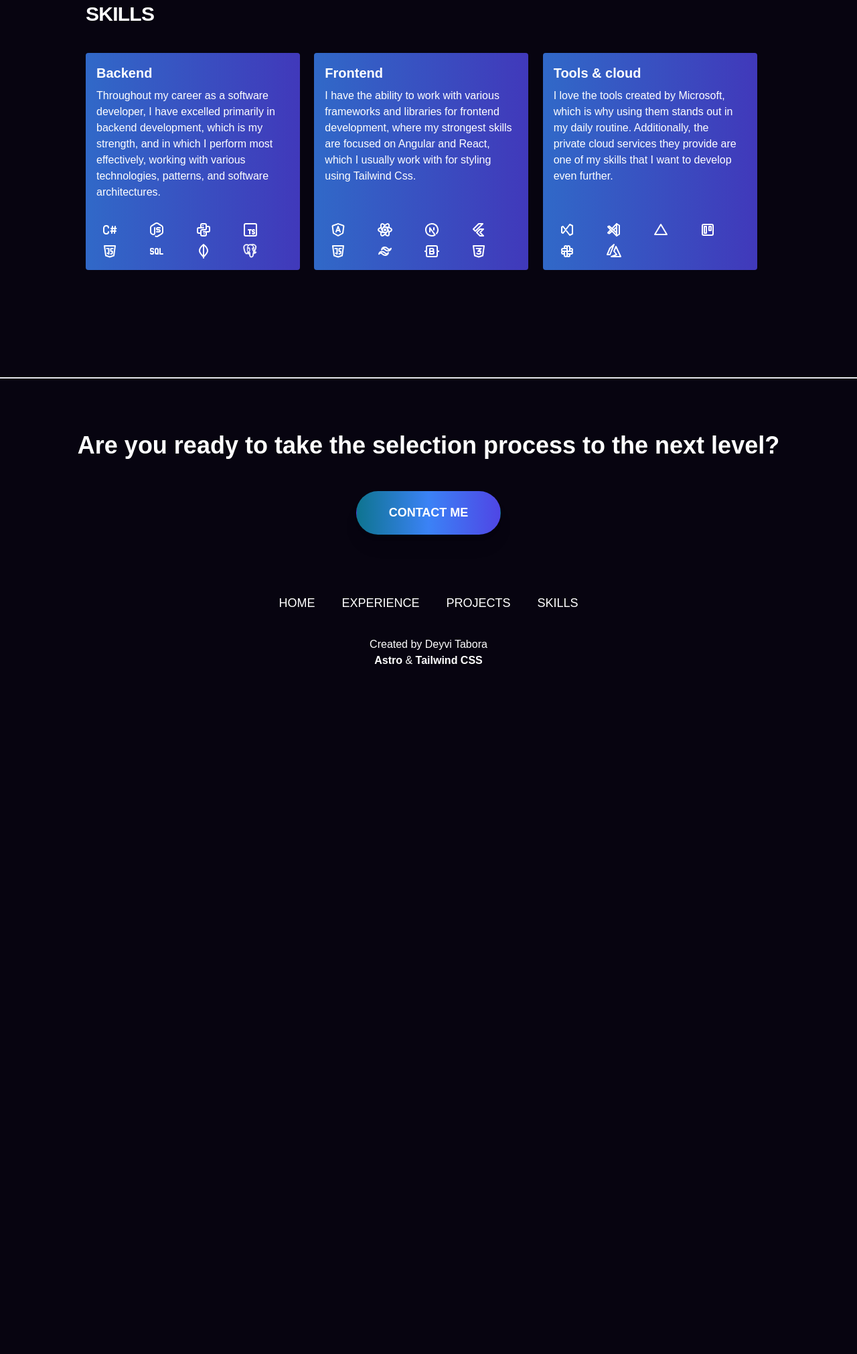
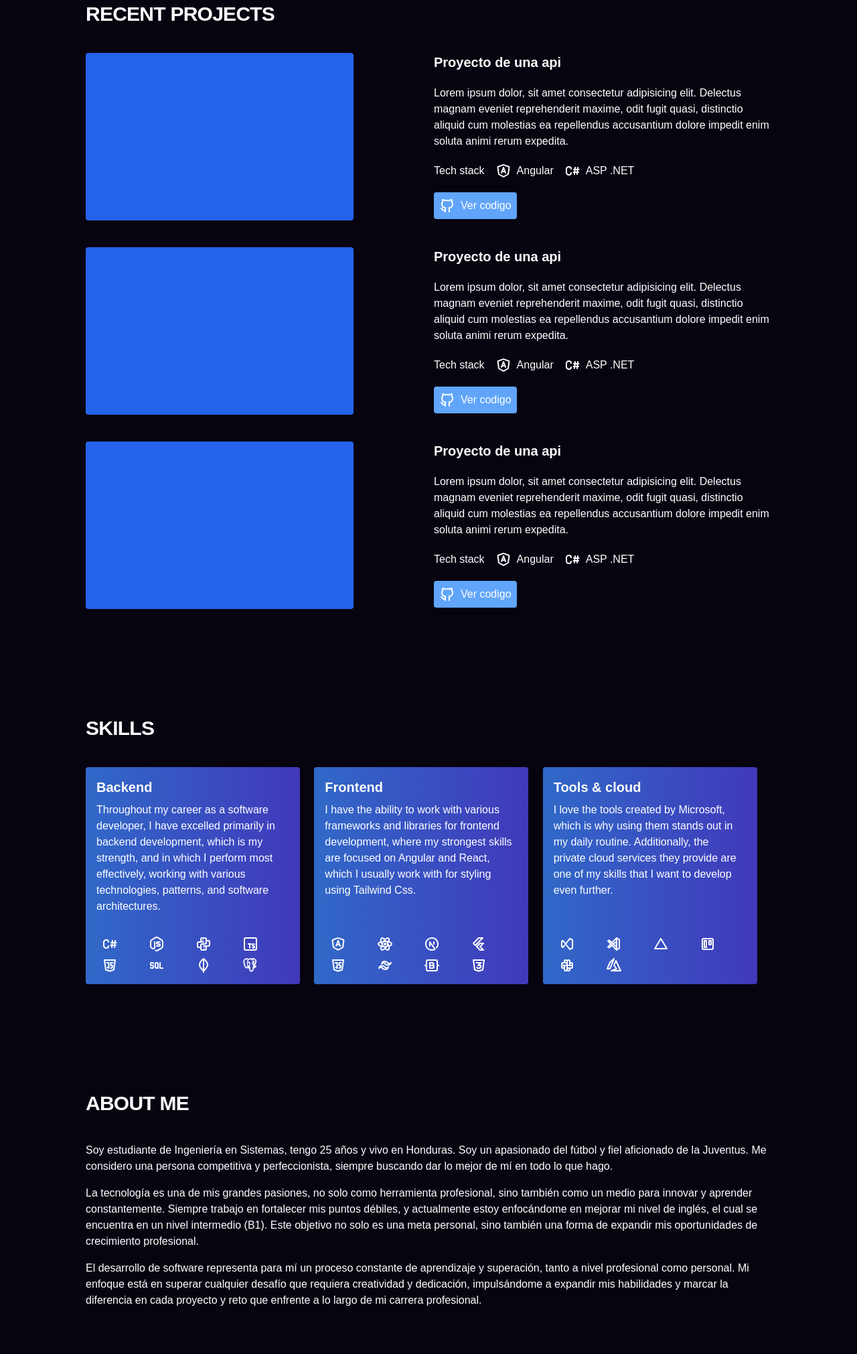
Before and after one commit to taboradeyvi/portfolio, an Astro site: page / in a window 1280 px wide. Shown: the part 1579-3600 px from the top of the page at 67% size. Before the commit the page ends 2625 px from the top, so only its background shows below. Built offline with nearby package versions, Linux system fonts and the light colour scheme; Astro itself is replaced by a stand-in of ours.

Commit message:
feat: add project and about me base section

```diff
--- /dev/null
+++ b/src/components/AboutMe.astro
@@ -0,0 +1,31 @@
+<section class="mx-auto max-w-5xl my-40" id="about-me">
+  <div>
+    <h1 class="text-balance text-xl font-bold tracking-tight sm:text-3xl">
+      ABOUT ME
+    </h1>
+  </div>
+  <div class="flex flex-col gap-4 mt-10">
+    <p>
+      Soy estudiante de Ingeniería en Sistemas, tengo 25 años y vivo en
+      Honduras. Soy un apasionado del fútbol y fiel aficionado de la Juventus.
+      Me considero una persona competitiva y perfeccionista, siempre buscando
+      dar lo mejor de mí en todo lo que hago.
+    </p>
+    <p>
+      La tecnología es una de mis grandes pasiones, no solo como herramienta
+      profesional, sino también como un medio para innovar y aprender
+      constantemente. Siempre trabajo en fortalecer mis puntos débiles, y
+      actualmente estoy enfocándome en mejorar mi nivel de inglés, el cual se
+      encuentra en un nivel intermedio (B1). Este objetivo no solo es una meta
+      personal, sino también una forma de expandir mis oportunidades de
+      crecimiento profesional.
+    </p>
+    <p>
+      El desarrollo de software representa para mí un proceso constante de
+      aprendizaje y superación, tanto a nivel profesional como personal. Mi
+      enfoque está en superar cualquier desafío que requiera creatividad y
+      dedicación, impulsándome a expandir mis habilidades y marcar la diferencia
+      en cada proyecto y reto que enfrente a lo largo de mi carrera profesional.
+    </p>
+  </div>
+</section>
--- a/src/components/Footer.astro
+++ b/src/components/Footer.astro
@@ -4,8 +4,8 @@
       Are you ready to take the selection process to the next level?
     </h2>
     <a
-      class="mt-8 xl:mt-12 px-12 py-5 text-lg font-semibold leading-tight inline-block rounded-full shadow-xl border border-transparent bg-gradient-to-r from-[#0e7490] via-[#3b82f6] to-[#4f46e5]
-        transition delay-150 duration-100 ease-in-out hover:-translate-y-1 hover:scale-110 hover:from-[#4f46e5] hover:to-[#0e7490] hover:shadow-lg hover:shadow-[#3b82f6]/60"
+      class="mt-8 xl:mt-12 px-12 py-5 text-lg font-semibold leading-tight inline-block rounded-full border border-transparent bg-gradient-to-r from-[#0e7490] via-[#3b82f6] to-[#4f46e5]
+        transition delay-150 duration-100 ease-in-out hover:-translate-y-1 hover:scale-110 hover:from-[#4f46e5] hover:to-[#0e7490] hover:shadow-md hover:shadow-[#3b82f6]/60"
       href="https://www.linkedin.com/in/deyvi-tabora"
       target="_blank"
       rel="noopener">CONTACT ME</a
--- /dev/null
+++ b/src/components/Projects.astro
@@ -0,0 +1,100 @@
+---
+import Angular from "./icons/Angular.astro";
+import Csharp from "./icons/Csharp.astro";
+import GitHub from "./icons/GitHub.astro";
+---
+
+<section class="mx-auto max-w-5xl my-40" id="projects">
+  <div>
+    <h1 class="text-balance text-xl font-bold tracking-tight sm:text-3xl">
+      RECENT PROJECTS
+    </h1>
+  </div>
+  <div class="grid grid-cols-2 gap-4 mt-10">
+    <div class="w-[400px] h-[250px] rounded bg-blue-600"></div>
+    <div>
+      <h1 class="text-xl font-semibold mb-5">Proyecto de una api</h1>
+      <p>
+        Lorem ipsum dolor, sit amet consectetur adipisicing elit. Delectus
+        magnam eveniet reprehenderit maxime, odit fugit quasi, distinctio
+        aliquid cum molestias ea repellendus accusantium dolore impedit enim
+        soluta animi rerum expedita.
+      </p>
+      <div class="flex mt-5">
+        <p class="mr-4">Tech stack</p>
+        <div class="flex gap-4">
+          <div class="flex gap-2">
+            <Angular />
+            Angular
+          </div>
+          <div class="flex gap-2">
+            <Csharp />
+            ASP .NET
+          </div>
+        </div>
+      </div>
+      <a class="p-2 mt-5 flex gap-2 bg-blue-400 w-fit rounded" href="">
+        <GitHub />
+        Ver codigo
+      </a>
+    </div>
+  </div>
+  <div class="grid grid-cols-2 gap-4 mt-10">
+    <div class="w-[400px] h-[250px] rounded bg-blue-600"></div>
+    <div>
+      <h1 class="text-xl font-semibold mb-5">Proyecto de una api</h1>
+      <p>
+        Lorem ipsum dolor, sit amet consectetur adipisicing elit. Delectus
+        magnam eveniet reprehenderit maxime, odit fugit quasi, distinctio
+        aliquid cum molestias ea repellendus accusantium dolore impedit enim
+        soluta animi rerum expedita.
+      </p>
+      <div class="flex mt-5">
+        <p class="mr-4">Tech stack</p>
+        <div class="flex gap-4">
+          <div class="flex gap-2">
+            <Angular />
+            Angular
+          </div>
+          <div class="flex gap-2">
+            <Csharp />
+            ASP .NET
+          </div>
+        </div>
+      </div>
+      <a class="p-2 mt-5 flex gap-2 bg-blue-400 w-fit rounded" href="">
+        <GitHub />
+        Ver codigo
+      </a>
+    </div>
+  </div>
+  <div class="grid grid-cols-2 gap-4 mt-10">
+    <div class="w-[400px] h-[250px] rounded bg-blue-600"></div>
+    <div>
+      <h1 class="text-xl font-semibold mb-5">Proyecto de una api</h1>
+      <p>
+        Lorem ipsum dolor, sit amet consectetur adipisicing elit. Delectus
+        magnam eveniet reprehenderit maxime, odit fugit quasi, distinctio
+        aliquid cum molestias ea repellendus accusantium dolore impedit enim
+        soluta animi rerum expedita.
+      </p>
+      <div class="flex mt-5">
+        <p class="mr-4">Tech stack</p>
+        <div class="flex gap-4">
+          <div class="flex gap-2">
+            <Angular />
+            Angular
+          </div>
+          <div class="flex gap-2">
+            <Csharp />
+            ASP .NET
+          </div>
+        </div>
+      </div>
+      <a class="p-2 mt-5 flex gap-2 bg-blue-400 w-fit rounded" href="">
+        <GitHub />
+        Ver codigo
+      </a>
+    </div>
+  </div>
+</section>
--- a/src/components/Skills.astro
+++ b/src/components/Skills.astro
@@ -1,5 +1,4 @@
 ---
-import Calendar from "./icons/Calendar.astro";
 import React from "./icons/React.astro";
 import Sql from "./icons/Sql.astro";
 import Angular from "./icons/Angular.astro";
--- a/src/pages/index.astro
+++ b/src/pages/index.astro
@@ -1,6 +1,8 @@
 ---
+import AboutMe from '../components/AboutMe.astro';
 import Experience from '../components/Experience.astro';
 import Hero from '../components/Hero.astro';
+import Projects from '../components/Projects.astro';
 import Skills from '../components/Skills.astro';
 import Layout from '../layouts/Layout.astro';
 
@@ -11,5 +13,7 @@ import Layout from '../layouts/Layout.astro';
 <Layout>
 	<Hero />
 	<Experience />
+	<Projects />
 	<Skills />
+	<AboutMe />
 </Layout>
```
